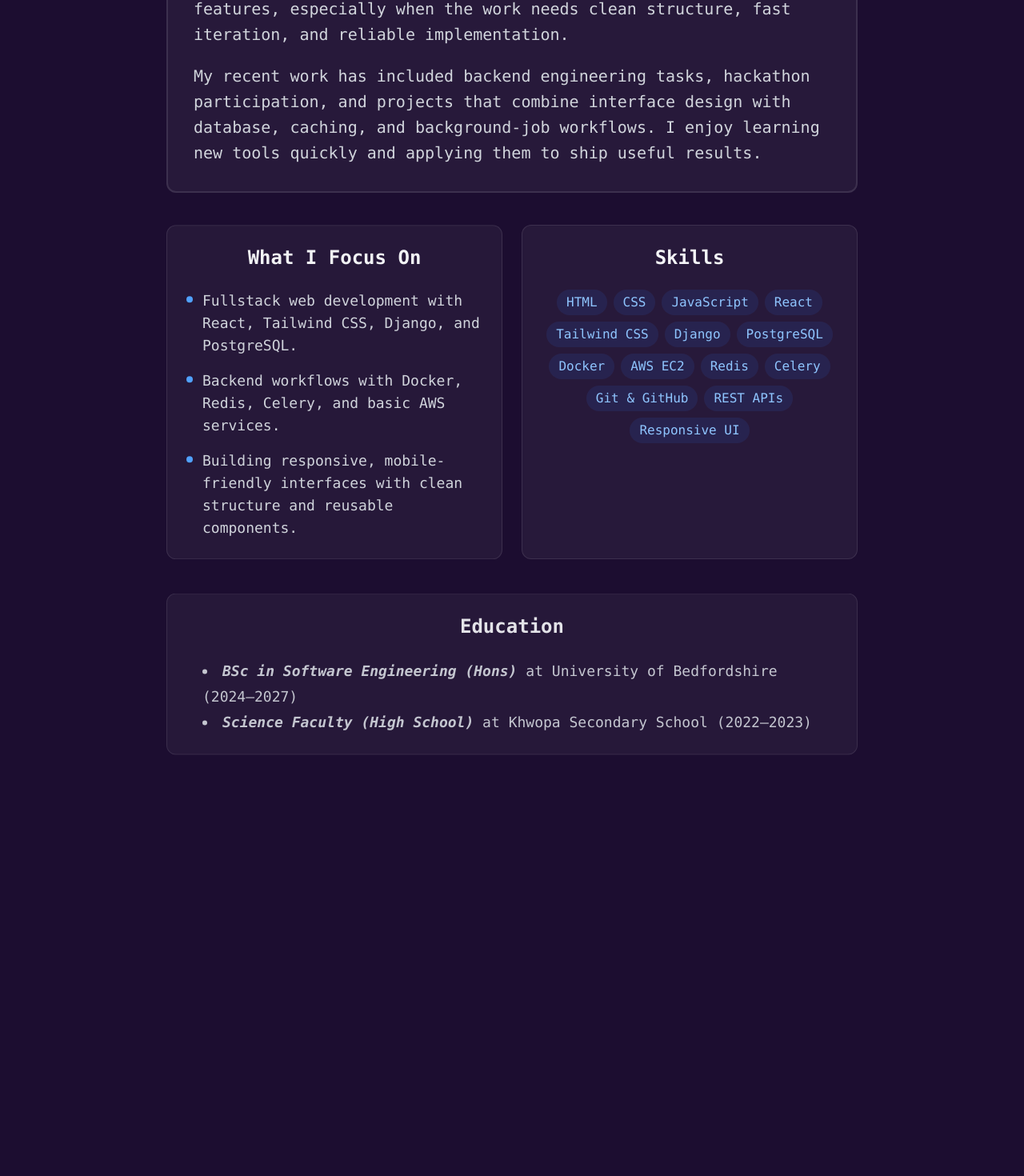
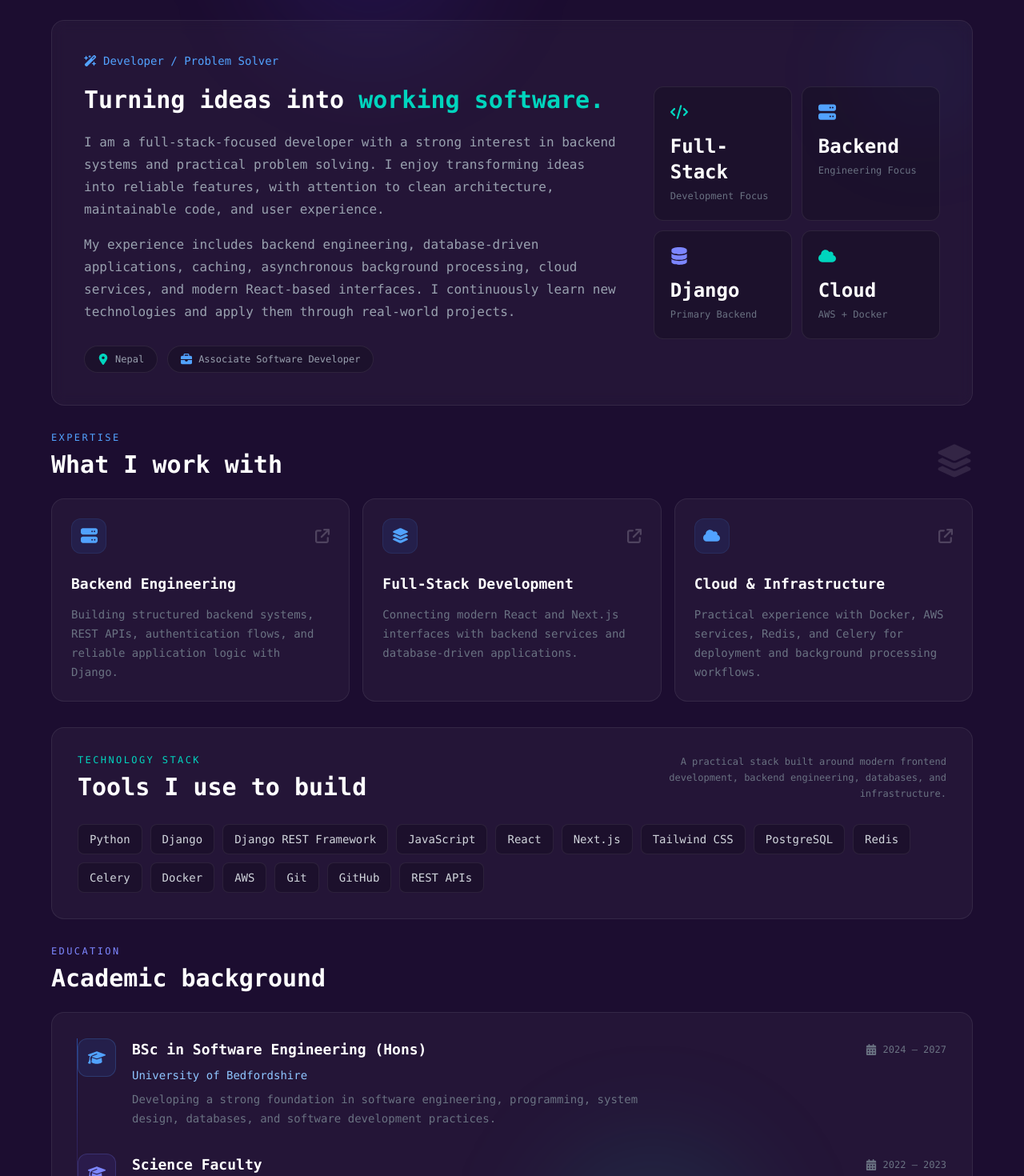
Before and after one commit to SugamShrestha677/portfolio, a React (Vite) app: page / in a window 1280 px wide. Shown: the part 1095-2565 px from the top of the page at 80% size. Built offline with nearby package versions, Linux system fonts and the light colour scheme.

Commit message:
|Enhanced About me section

```diff
--- a/src/sections/About.jsx
+++ b/src/sections/About.jsx
@@ -1,30 +1,72 @@
 import React, { useRef } from "react";
 import { useGSAP } from "@gsap/react";
+import {
+  FaArrowUpRightFromSquare,
+  FaBriefcase,
+  FaCalendarDays,
+  FaCloud,
+  FaCode,
+  FaDatabase,
+  FaGraduationCap,
+  FaLayerGroup,
+  FaLocationDot,
+  FaServer,
+  FaWandMagicSparkles,
+} from "react-icons/fa6";
+
 import useScrollReveal from "../hooks/useScrollReveal";
 import { gsap, prefersReducedMotion } from "../animations/gsapConfig";
 
 const About = () => {
   const skills = [
-    "HTML", "CSS", "JavaScript", "React", "Tailwind CSS",
-    "Django", "PostgreSQL", "Docker", "AWS EC2", "Redis",
-    "Celery", "Git & GitHub", "REST APIs", "Responsive UI",
+    "Python",
+    "Django",
+    "Django REST Framework",
+    "JavaScript",
+    "React",
+    "Next.js",
+    "Tailwind CSS",
+    "PostgreSQL",
+    "Redis",
+    "Celery",
+    "Docker",
+    "AWS",
+    "Git",
+    "GitHub",
+    "REST APIs",
   ];
 
-  const focusAreas = [
-    "Fullstack web development with React, Tailwind CSS, Django, and PostgreSQL.",
-    "Backend workflows with Docker, Redis, Celery, and basic AWS services.",
-    "Building responsive, mobile-friendly interfaces with clean structure and reusable components.",
+  const expertise = [
+  {
+    icon: FaServer,
+    title: "Backend Engineering",
+    description:
+      "Building structured backend systems, REST APIs, authentication flows, and reliable application logic with Django.",
+  },
+  {
+    icon: FaLayerGroup,
+    title: "Full-Stack Development",
+    description:
+      "Connecting modern React and Next.js interfaces with backend services and database-driven applications.",
+  },
+  {
+    icon: FaCloud,
+    title: "Cloud & Infrastructure",
+    description:
+      "Practical experience with Docker, AWS services, Redis, and Celery for deployment and background processing workflows.",
+  },
 ];
 
   const sectionRef = useRef(null);
-  const skillsCardRef = useRef(null);
-  const aboutTextRef = useRef(null);
-  const focusListRef = useRef(null);
   const headingRef = useRef(null);
+  const introRef = useRef(null);
+  const expertiseRef = useRef(null);
+  const skillsRef = useRef(null);
+  const educationRef = useRef(null);
 
   const cardsRef = useScrollReveal({
     selector: "[data-reveal]",
-    stagger: 0.1,
+    stagger: 0.08,
     duration: 0.7,
     ease: "power2.out",
   });
@@ -35,105 +77,99 @@ const About = () => {
       if (!section) return;
 
       const reduced = prefersReducedMotion();
-      const lines = aboutTextRef.current?.querySelectorAll("[data-about-line]");
-      const focusItems = focusListRef.current?.querySelectorAll("[data-focus-item]");
+
+      const revealGroups = [
+        headingRef.current,
+        introRef.current,
+        expertiseRef.current,
+        skillsRef.current,
+        educationRef.current,
+      ].filter(Boolean);
 
       if (reduced) {
-        if (headingRef.current) gsap.set(headingRef.current, { opacity: 1, y: 0 });
-        if (lines?.length) gsap.set(lines, { opacity: 1, y: 0 });
-        if (focusItems?.length) gsap.set(focusItems, { opacity: 1, x: 0 });
+        gsap.set(revealGroups, {
+          opacity: 1,
+          y: 0,
+          x: 0,
+        });
         return;
       }
 
-      if (headingRef.current) {
+      revealGroups.forEach((element, index) => {
         gsap.fromTo(
-          headingRef.current,
-          { y: 25, opacity: 0 },
+          element,
           {
+            opacity: 0,
+            y: 30,
+          },
+          {
+            opacity: 1,
             y: 0,
-            opacity: 1,
-            duration: 0.6,
-            ease: "power2.out",
+            duration: 0.7,
+            delay: index * 0.05,
+            ease: "power3.out",
             immediateRender: false,
             scrollTrigger: {
-              trigger: headingRef.current,
+              trigger: element,
               start: "top 88%",
               toggleActions: "play none none reverse",
             },
           }
         );
-      }
-
-      if (lines?.length) {
-        gsap.fromTo(
-          lines,
-          { y: 20, opacity: 0 },
-          {
-            y: 0,
-            opacity: 1,
-            duration: 0.6,
-            stagger: 0.15,
-            ease: "power2.out",
-            immediateRender: false,
-            scrollTrigger: {
-              trigger: aboutTextRef.current,
-              start: "top 88%",
-              toggleActions: "play none none reverse",
-            },
-          }
-        );
-      }
-
-      if (focusItems?.length) {
-        gsap.fromTo(
-          focusItems,
-          { x: -20, opacity: 0 },
-          {
-            x: 0,
-            opacity: 1,
-            duration: 0.4,
-            stagger: 0.1,
-            ease: "power2.out",
-            immediateRender: false,
-            scrollTrigger: {
-              trigger: focusListRef.current,
-              start: "top 88%",
-              toggleActions: "play none none reverse",
-            },
-          }
-        );
-      }
+      });
     },
     { scope: sectionRef }
   );
 
   useGSAP(
     () => {
-      const card = skillsCardRef.current;
-      if (!card) return;
+      const section = sectionRef.current;
+      if (!section || prefersReducedMotion()) return;
 
-      const badges = card.querySelectorAll("[data-skill]");
-      if (!badges.length) return;
+      const expertiseCards =
+        section.querySelectorAll("[data-expertise-card]");
 
-      if (prefersReducedMotion()) {
-        gsap.set(badges, { opacity: 1, clearProps: "all" });
-        return;
-      }
+      const skillBadges = section.querySelectorAll("[data-skill]");
 
       gsap.fromTo(
-        badges,
-        { opacity: 0, y: 40, rotateX: -15 },
+        expertiseCards,
+        {
+          opacity: 0,
+          y: 35,
+        },
         {
           opacity: 1,
           y: 0,
-          rotateX: 0,
-          duration: 0.5,
-          stagger: 0.04,
+          duration: 0.6,
+          stagger: 0.12,
+          ease: "power3.out",
+          immediateRender: false,
+          scrollTrigger: {
+            trigger: expertiseRef.current,
+            start: "top 85%",
+            toggleActions: "play none none reverse",
+          },
+        }
+      );
+
+      gsap.fromTo(
+        skillBadges,
+        {
+          opacity: 0,
+          y: 18,
+          scale: 0.96,
+        },
+        {
+          opacity: 1,
+          y: 0,
+          scale: 1,
+          duration: 0.4,
+          stagger: 0.035,
           ease: "power2.out",
           immediateRender: false,
           scrollTrigger: {
-            trigger: card,
-            start: "top 88%",
+            trigger: skillsRef.current,
+            start: "top 85%",
             toggleActions: "play none none reverse",
           },
         }
@@ -141,120 +177,364 @@ const About = () => {
 
       const cleanups = [];
 
-      badges.forEach((badge) => {
+      expertiseCards.forEach((card) => {
         const onEnter = () => {
-          gsap.to(badge, {
-            scale: 1.08,
-            boxShadow: "0 0 20px rgba(59, 130, 246, 0.4)",
+          gsap.to(card, {
+            y: -6,
+            borderColor: "rgba(59, 130, 246, 0.35)",
+            boxShadow: "0 15px 40px rgba(0, 0, 0, 0.25)",
             duration: 0.3,
             ease: "power2.out",
           });
         };
+
         const onLeave = () => {
-          gsap.to(badge, {
-            scale: 1,
-            boxShadow: "0 0 0 rgba(59, 130, 246, 0)",
+          gsap.to(card, {
+            y: 0,
+            borderColor: "rgba(255, 255, 255, 0.08)",
+            boxShadow: "0 0 0 rgba(0, 0, 0, 0)",
             duration: 0.3,
             ease: "power2.out",
           });
         };
+
+        card.addEventListener("mouseenter", onEnter);
+        card.addEventListener("mouseleave", onLeave);
+
+        cleanups.push(() => {
+          card.removeEventListener("mouseenter", onEnter);
+          card.removeEventListener("mouseleave", onLeave);
+        });
+      });
+
+      skillBadges.forEach((badge) => {
+        const onEnter = () => {
+          gsap.to(badge, {
+            y: -3,
+            scale: 1.04,
+            boxShadow: "0 8px 20px rgba(59, 130, 246, 0.18)",
+            duration: 0.2,
+            ease: "power2.out",
+          });
+        };
+
+        const onLeave = () => {
+          gsap.to(badge, {
+            y: 0,
+            scale: 1,
+            boxShadow: "0 0 0 rgba(59, 130, 246, 0)",
+            duration: 0.2,
+            ease: "power2.out",
+          });
+        };
+
         badge.addEventListener("mouseenter", onEnter);
         badge.addEventListener("mouseleave", onLeave);
+
         cleanups.push(() => {
           badge.removeEventListener("mouseenter", onEnter);
           badge.removeEventListener("mouseleave", onLeave);
         });
       });
 
-      return () => cleanups.forEach((fn) => fn());
+      return () => cleanups.forEach((cleanup) => cleanup());
     },
-    { scope: skillsCardRef }
+    { scope: sectionRef }
   );
 
   return (
     <section
       id="about"
       ref={sectionRef}
-      className="min-h-screen font-mono flex items-center justify-center py-12 sm:py-14 overflow-hidden px-4 sm:px-6"
+      className="relative min-h-screen overflow-hidden px-4 py-24 font-mono sm:px-6 lg:px-8"
     >
-      <div ref={cardsRef} className="max-w-4xl mx-auto px-4">
-        <h2
-          ref={headingRef}
-          className="max-w-3xl text-3xl sm:text-4xl font-semibold mb-16 bg-gradient-to-r from-teal-500 to-indigo-600 bg-clip-text text-transparent text-center mx-auto"
-        >
+      {/* Background glow */}
+      <div className="pointer-events-none absolute inset-0 overflow-hidden">
+        <div className="absolute left-1/4 top-20 h-72 w-72 rounded-full bg-indigo-600/10 blur-3xl" />
+        <div className="absolute bottom-10 right-1/4 h-72 w-72 rounded-full bg-teal-500/10 blur-3xl" />
+      </div>
+
+      <div className="relative mx-auto max-w-6xl">
+        {/* Section Heading */}
+        <div ref={headingRef} className="mb-16 text-center">
+          <div className="mb-4 flex items-center justify-center gap-3 text-sm uppercase tracking-[0.25em] text-blue-400">
+            <span className="h-px w-8 bg-blue-400/50" />
             About Me
+            <span className="h-px w-8 bg-blue-400/50" />
+          </div>
+
+          <h2 className="mx-auto max-w-3xl text-4xl font-bold tracking-tight text-white sm:text-5xl">
+            Building with{" "}
+            <span className="bg-gradient-to-r from-teal-400 via-blue-400 to-indigo-500 bg-clip-text text-transparent">
+              purpose
+            </span>
+            .
           </h2>
 
-        <div
-          ref={aboutTextRef}
-          className="p-8 mb-10 rounded-xl border-white/10 border-2 hover:-translate-y-1 transition-all duration-300 bg-white/5"
-        >
-          <p data-about-line className="text-gray-300 mb-5 text-lg md:text-xl leading-8">
-            I am a fullstack-focused developer building responsive web
-            applications with a strong interest in backend systems and
-            practical problem solving. I like turning ideas into working
-            features, especially when the work needs clean structure, fast
-            iteration, and reliable implementation.
-          </p>
-          <p data-about-line className="text-gray-300 text-lg md:text-xl leading-8">
-            My recent work has included backend engineering tasks, hackathon
-            participation, and projects that combine interface design with
-            database, caching, and background-job workflows. I enjoy learning
-            new tools quickly and applying them to ship useful results.
+          <p className="mx-auto mt-5 max-w-2xl text-sm leading-7 text-gray-400 sm:text-base">
+            Full-stack developer focused on backend engineering, modern web
+            applications, and practical software solutions.
           </p>
         </div>
 
-        <div className="grid grid-cols-1 md:grid-cols-2 gap-6">
+        {/* Main Introduction */}
         <div
-            data-reveal
-            className="rounded-xl border border-white/10 p-6 hover:-translate-y-1 transition-all duration-300 bg-white/5"
+          ref={introRef}
+          className="relative mb-8 overflow-hidden rounded-2xl border border-white/[0.08] bg-white/[0.035] p-6 backdrop-blur-sm sm:p-8 lg:p-10"
         >
-            <h3 className="text-2xl text-center font-bold mb-6">
-              What I Focus On
-            </h3>
-            <ul ref={focusListRef} className="space-y-4 text-gray-300 text-base md:text-lg leading-7">
-              {focusAreas.map((item) => (
-                <li key={item} data-focus-item className="flex gap-3">
-                  <span className="mt-2 h-2 w-2 flex-none rounded-full bg-blue-400" />
-                  <span>{item}</span>
-                </li>
-              ))}
-            </ul>
+          {/* Decorative corner */}
+          <div className="absolute right-0 top-0 h-32 w-32 rounded-full bg-blue-500/10 blur-3xl" />
+
+          <div className="relative grid gap-10 lg:grid-cols-[1.5fr_0.8fr] lg:items-center">
+            <div>
+              <div className="mb-5 flex items-center gap-2 text-sm text-blue-400">
+                <FaWandMagicSparkles size={16} />
+                <span>Developer / Problem Solver</span>
               </div>
 
+              <h3 className="mb-5 text-2xl font-semibold leading-tight text-white sm:text-3xl">
+                Turning ideas into{" "}
+                <span className="text-teal-400">working software.</span>
+              </h3>
+
+              <p className="max-w-3xl text-sm leading-7 text-gray-400 sm:text-base">
+                I am a full-stack-focused developer with a strong interest in
+                backend systems and practical problem solving. I enjoy
+                transforming ideas into reliable features, with attention to
+                clean architecture, maintainable code, and user experience.
+              </p>
+
+              <p className="mt-4 max-w-3xl text-sm leading-7 text-gray-400 sm:text-base">
+                My experience includes backend engineering, database-driven
+                applications, caching, asynchronous background processing,
+                cloud services, and modern React-based interfaces. I
+                continuously learn new technologies and apply them through
+                real-world projects.
+              </p>
+
+              <div className="mt-7 flex flex-wrap gap-3 text-xs text-gray-400">
+                <div className="flex items-center gap-2 rounded-full border border-white/[0.08] bg-black/20 px-4 py-2">
+                  <FaLocationDot size={14} className="text-teal-400" />
+                  Nepal
+                </div>
+
+                <div className="flex items-center gap-2 rounded-full border border-white/[0.08] bg-black/20 px-4 py-2">
+                  <FaBriefcase
+                    size={14}
+                    className="text-blue-400"
+                  />
+                  Associate Software Developer
+                </div>
+              </div>
+            </div>
+
+            {/* Quick Stats */}
+            <div className="grid grid-cols-2 gap-3">
+              <div className="rounded-xl border border-white/[0.08] bg-black/20 p-5">
+                <FaCode className="mb-4 text-teal-400" size={22} />
+                <p className="text-2xl font-bold text-white">Full-Stack</p>
+                <p className="mt-1 text-xs leading-5 text-gray-500">
+                  Development Focus
+                </p>
+              </div>
+
+              <div className="rounded-xl border border-white/[0.08] bg-black/20 p-5">
+                <FaServer className="mb-4 text-blue-400" size={22} />
+                <p className="text-2xl font-bold text-white">Backend</p>
+                <p className="mt-1 text-xs leading-5 text-gray-500">
+                  Engineering Focus
+                </p>
+              </div>
+
+              <div className="rounded-xl border border-white/[0.08] bg-black/20 p-5">
+                <FaDatabase className="mb-4 text-indigo-400" size={22} />
+                <p className="text-2xl font-bold text-white">Django</p>
+                <p className="mt-1 text-xs leading-5 text-gray-500">
+                  Primary Backend
+                </p>
+              </div>
+
+              <div className="rounded-xl border border-white/[0.08] bg-black/20 p-5">
+                <FaCloud className="mb-4 text-teal-400" size={22} />
+                <p className="text-2xl font-bold text-white">Cloud</p>
+                <p className="mt-1 text-xs leading-5 text-gray-500">
+                  AWS + Docker
+                </p>
+              </div>
+            </div>
+          </div>
+        </div>
+
+        {/* Expertise */}
+        <div ref={expertiseRef} className="mb-8">
+          <div className="mb-6 flex items-end justify-between">
+            <div>
+              <p className="mb-2 text-xs uppercase tracking-[0.2em] text-blue-400">
+                Expertise
+              </p>
+              <h3 className="text-2xl font-semibold text-white sm:text-3xl">
+                What I work with
+              </h3>
+            </div>
+
+            <FaLayerGroup
+              className="hidden text-white/10 sm:block"
+              size={46}
+            />
+          </div>
+
+          <div className="grid gap-4 md:grid-cols-3">
+            {expertise.map((item) => {
+              const Icon = item.icon;
+
+              return (
                 <div
-            ref={skillsCardRef}
-            className="rounded-xl border border-white/10 p-6 hover:-translate-y-1 transition-all duration-300 bg-white/5"
-            style={{ perspective: "800px" }}
+                  key={item.title}
+                  data-expertise-card
+                  className="group rounded-2xl border border-white/[0.08] bg-white/[0.035] p-6 transition-colors duration-300"
                 >
-            <h3 data-reveal className="text-2xl text-center font-bold mb-6">Skills</h3>
-            <div className="flex justify-center flex-wrap gap-2">
+                  <div className="mb-6 flex items-center justify-between">
+                    <div className="flex h-11 w-11 items-center justify-center rounded-xl border border-blue-400/10 bg-blue-500/10 text-blue-400">
+                      <Icon size={21} />
+                    </div>
+
+                    <FaArrowUpRightFromSquare
+                      size={18}
+                      className="text-white/20 transition-all duration-300 group-hover:-translate-y-1 group-hover:translate-x-1 group-hover:text-blue-400"
+                    />
+                  </div>
+
+                  <h4 className="mb-3 text-lg font-semibold text-white">
+                    {item.title}
+                  </h4>
+
+                  <p className="text-sm leading-6 text-gray-500">
+                    {item.description}
+                  </p>
+                </div>
+              );
+            })}
+          </div>
+        </div>
+
+        {/* Skills */}
+        <div
+          ref={skillsRef}
+          className="mb-8 rounded-2xl border border-white/[0.08] bg-white/[0.035] p-6 sm:p-8"
+        >
+          <div className="mb-7 flex flex-col gap-2 sm:flex-row sm:items-end sm:justify-between">
+            <div>
+              <p className="mb-2 text-xs uppercase tracking-[0.2em] text-teal-400">
+                Technology Stack
+              </p>
+
+              <h3 className="text-2xl font-semibold text-white sm:text-3xl">
+                Tools I use to build
+              </h3>
+            </div>
+
+            <p className="max-w-sm text-xs leading-5 text-gray-500 sm:text-right">
+              A practical stack built around modern frontend development,
+              backend engineering, databases, and infrastructure.
+            </p>
+          </div>
+
+          <div className="flex flex-wrap gap-2.5">
             {skills.map((skill) => (
               <span
                 key={skill}
                 data-skill
-                  className="bg-blue-500/10 text-blue-300 py-1 px-3 rounded-full text-sm md:text-base cursor-default"
+                className="cursor-default rounded-lg border border-white/[0.07] bg-black/20 px-3.5 py-2 text-xs text-gray-300 transition-colors duration-200 hover:border-blue-400/30 hover:text-blue-300 sm:text-sm"
               >
                 {skill}
               </span>
             ))}
           </div>
         </div>
+
+        {/* Education */}
+        <div ref={educationRef}>
+          <div className="mb-6">
+            <p className="mb-2 text-xs uppercase tracking-[0.2em] text-indigo-400">
+              Education
+            </p>
+
+            <h3 className="text-2xl font-semibold text-white sm:text-3xl">
+              Academic background
+            </h3>
           </div>
 
-        <div
-          data-reveal
-          className="mt-10 p-6 rounded-xl border border-white/10 hover:-translate-y-1 transition-all duration-300 bg-white/5"
-        >
-          <h3 className="text-2xl text-center font-bold mb-6">Education</h3>
-          <ul className="pl-5 list-disc list-inside text-base md:text-lg text-gray-300 leading-8">
-            <li>
-              <strong><em>BSc in Software Engineering (Hons)</em></strong> at University of Bedfordshire (2024–2027)
-            </li>
-            <li>
-              <strong><em>Science Faculty (High School)</em></strong> at Khwopa Secondary School (2022–2023)
-            </li>
-          </ul>
+          <div className="relative overflow-hidden rounded-2xl border border-white/[0.08] bg-white/[0.035] p-6 sm:p-8">
+            <div className="absolute left-[31px] top-8 hidden h-[calc(100%-64px)] w-px bg-gradient-to-b from-blue-500/50 via-indigo-500/20 to-transparent sm:block" />
+
+            <div className="space-y-8">
+              {/* University */}
+              <div className="relative flex gap-5">
+                <div className="relative z-10 hidden h-12 w-12 flex-none items-center justify-center rounded-xl border border-blue-400/20 bg-blue-500/10 text-blue-400 sm:flex">
+                  <FaGraduationCap size={22} />
+                </div>
+
+                <div className="flex-1">
+                  <div className="mb-2 flex flex-col gap-2 sm:flex-row sm:items-center sm:justify-between">
+                    <h4 className="text-lg font-semibold text-white">
+                      BSc in Software Engineering (Hons)
+                    </h4>
+
+                    <div className="flex items-center gap-2 text-xs text-gray-500">
+                      <FaCalendarDays size={14} />
+                      2024 – 2027
+                    </div>
+                  </div>
+
+                  <p className="text-sm text-blue-300">
+                    University of Bedfordshire
+                  </p>
+
+                  <p className="mt-2 max-w-2xl text-sm leading-6 text-gray-500">
+                    Developing a strong foundation in software engineering,
+                    programming, system design, databases, and software
+                    development practices.
+                  </p>
+                </div>
+              </div>
+
+              {/* High School */}
+              <div className="relative flex gap-5">
+                <div className="relative z-10 hidden h-12 w-12 flex-none items-center justify-center rounded-xl border border-indigo-400/20 bg-indigo-500/10 text-indigo-400 sm:flex">
+                  <FaGraduationCap size={22} />
+                </div>
+
+                <div className="flex-1">
+                  <div className="mb-2 flex flex-col gap-2 sm:flex-row sm:items-center sm:justify-between">
+                    <h4 className="text-lg font-semibold text-white">
+                      Science Faculty
+                    </h4>
+
+                    <div className="flex items-center gap-2 text-xs text-gray-500">
+                      <FaCalendarDays size={14} />
+                      2022 – 2023
+                    </div>
+                  </div>
+
+                  <p className="text-sm text-indigo-300">
+                    Khwopa Secondary School
+                  </p>
+
+                  <p className="mt-2 max-w-2xl text-sm leading-6 text-gray-500">
+                    Completed higher secondary education with a foundation in
+                    science and analytical problem solving.
+                  </p>
+                </div>
+              </div>
+            </div>
+          </div>
+        </div>
+
+        {/* Bottom statement */}
+        <div className="mt-12 text-center">
+          <p className="text-xs tracking-wide text-gray-600">
+            Always learning. Always building. Always improving.
+          </p>
         </div>
       </div>
     </section>
```
Lines whose indentation alone changed are shown as unchanged.
